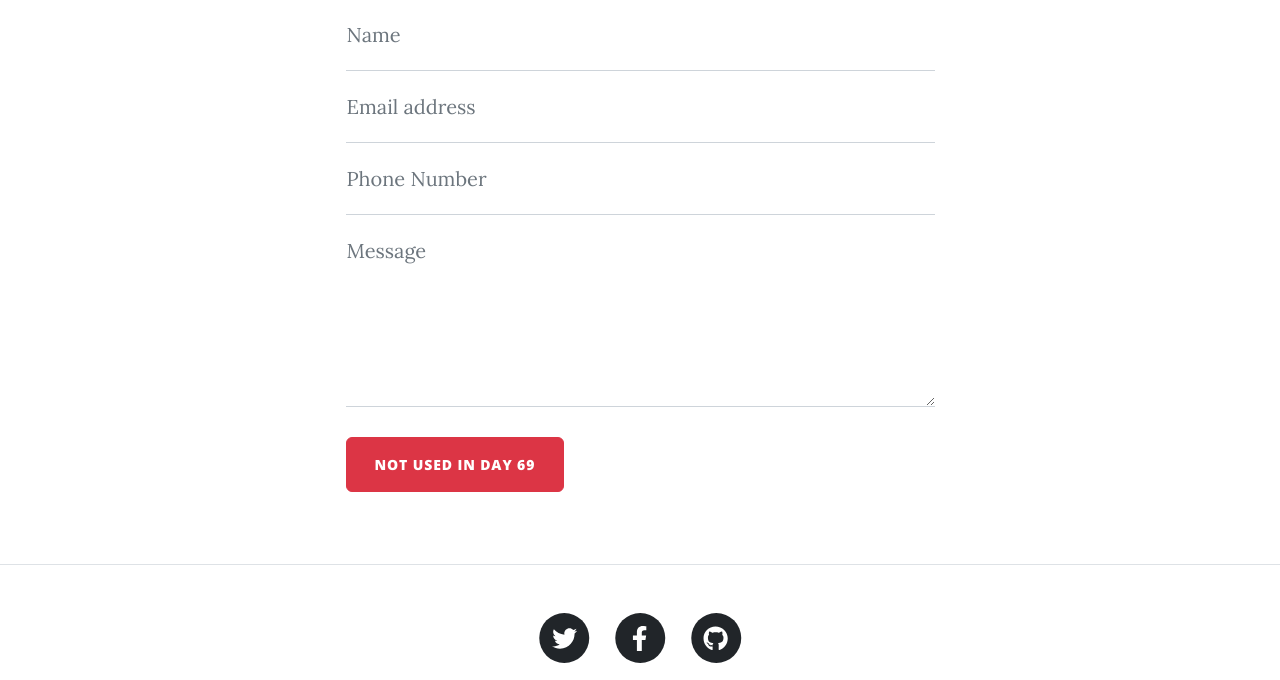
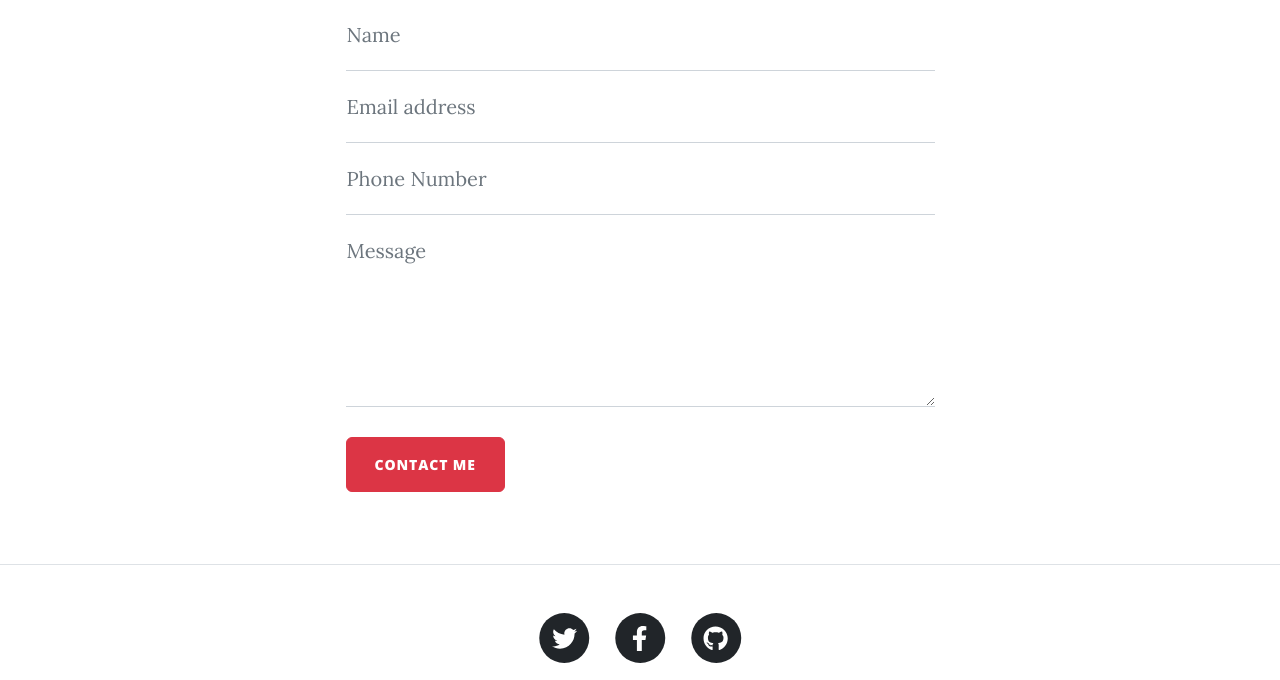
Before and after one commit to Dexter135790/Blog-Project-Flask-Powered-Blogging-Platform, a Flask app: page /contact in a window 1280 px wide. Shown: the part 721-1401 px from the top of the page. Run offline with Flask 3, Linux system fonts and the light colour scheme; some libraries are stand-ins or nearby versions.

Commit message:
Final changes made

```diff
--- a/templates/contact.html
+++ b/templates/contact.html
@@ -88,7 +88,7 @@
               id="submitButton"
               type="submit"
             >
-              NOT USED in Day 69
+              Contact Me
             </button>
           </form>
         </div>
```
